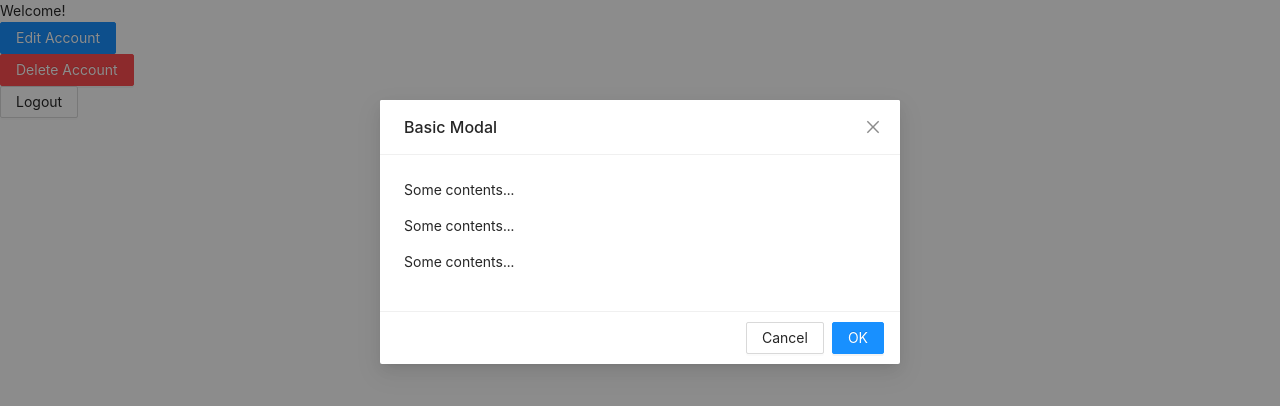
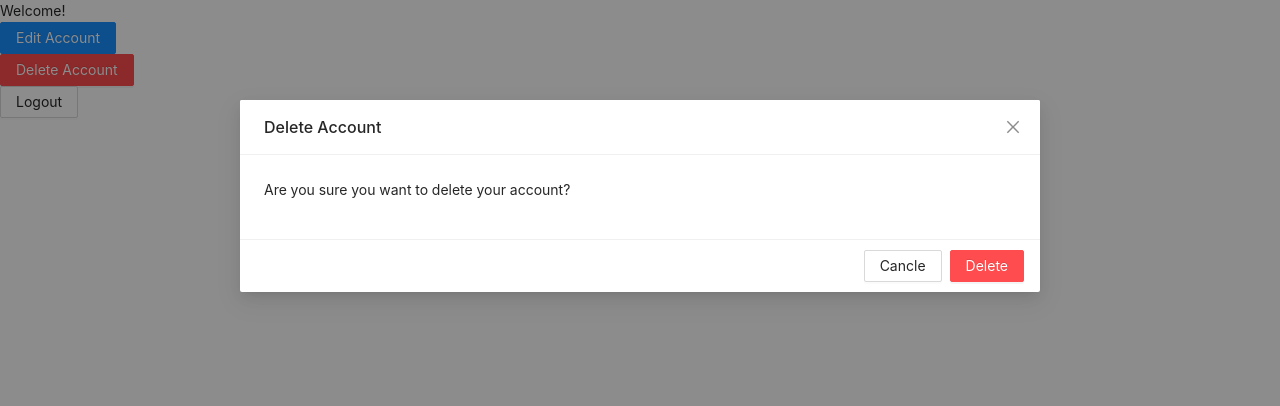
Before and after one commit to nhanphan2112/welcomepage, a React (Create React App) app: page / in a window 1280 px wide. Both pictures are taken after a click on the button "Delete Account". Shown: the top 406 px of the page. Built offline with nearby package versions, Linux system fonts and the light colour scheme.

Commit message:
Complete majority of Delete Account requirement. Still need to add image to popup

```diff
--- a/src/Components/DeleteAccountButton.js
+++ b/src/Components/DeleteAccountButton.js
@@ -1,6 +1,6 @@
 import React, { useState } from "react";
 import "../Styles/AntDesign.css";
-import { Button, Modal } from "antd";
+import { Button, Modal, Popconfirm, message } from "antd";
 
 const DeleteAccountButton = () => {
 	const [isModalVisible, setIsModalVisible] = useState(false);
@@ -9,14 +9,15 @@ const DeleteAccountButton = () => {
 		setIsModalVisible(true);
 	};
 
-  const handleOk = () => {
+	const handleDelete = () => {
 		setIsModalVisible(false);
+		// refresh page after Delete is clicked
+		window.location.reload(false);
 	};
 
 	const handleCancel = () => {
 		setIsModalVisible(false);
 	};
-
 
 	return (
 		<div>
@@ -24,10 +25,27 @@ const DeleteAccountButton = () => {
 				Delete Account
 			</Button>
 
-      <Modal title="Basic Modal" visible={isModalVisible} onOk={handleOk} onCancel={handleCancel}>
-        <p>Some contents...</p>
-        <p>Some contents...</p>
-        <p>Some contents...</p>
+			<Modal
+				title="Delete Account"
+				width={800}
+				visible={isModalVisible}
+				onOk={handleDelete}
+				onCancel={handleCancel}
+				footer={[
+					<Button onClick={handleCancel}>Cancle</Button>,
+					<Popconfirm
+						title="Confirm Delete?"
+						onConfirm={handleDelete}
+						onCancel={handleCancel}
+						okText="Yes"
+						okType="danger"
+						cancelText="No"
+					>
+						<Button type="danger">Delete</Button>
+					</Popconfirm>,
+				]}
+			>
+				<p>Are you sure you want to delete your account?</p>
 			</Modal>
 		</div>
 	);
```
Lines whose indentation alone changed are shown as unchanged.
